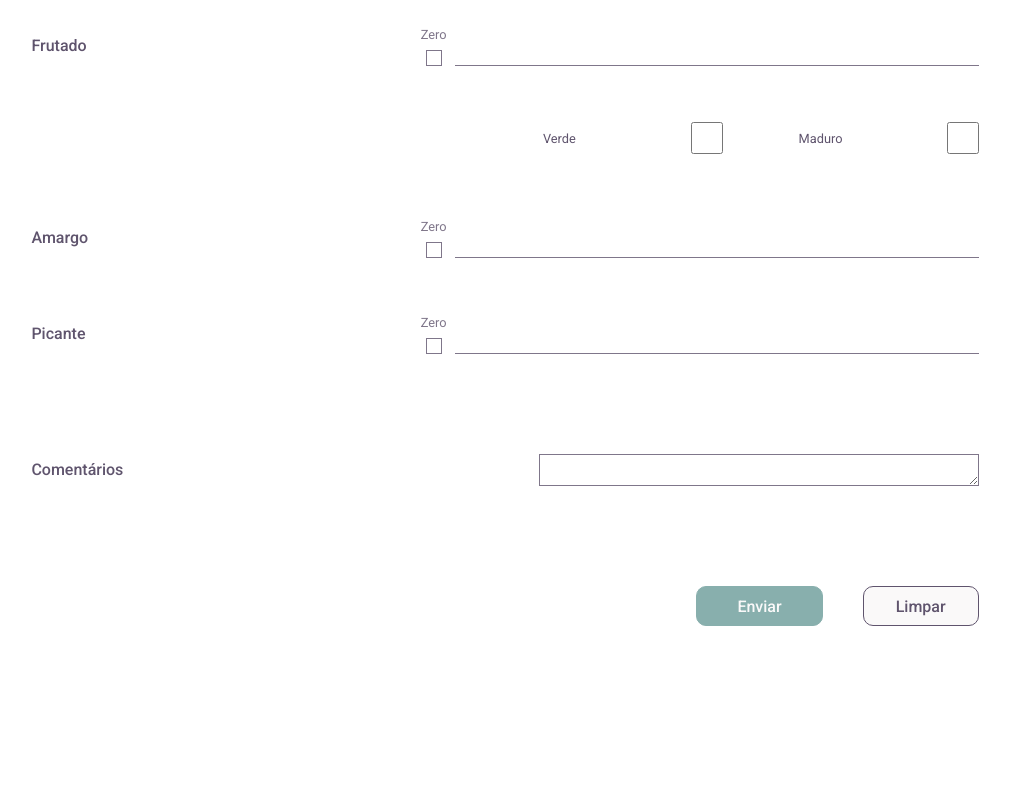
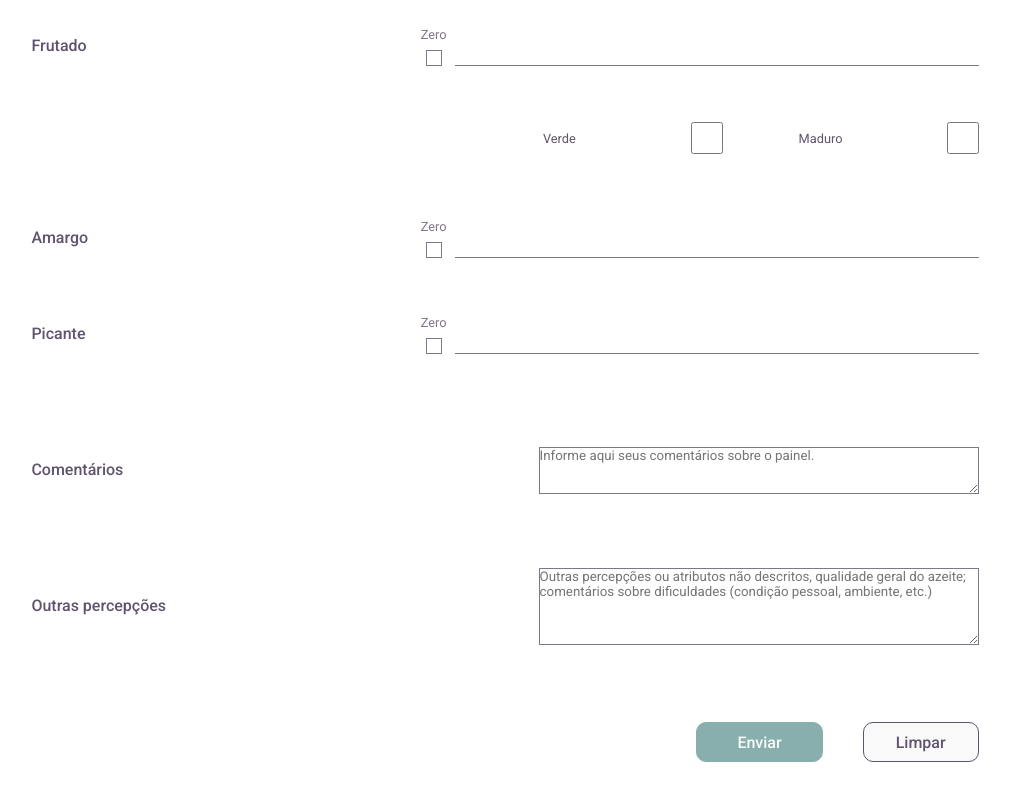
Before and after one commit to lincolmlabs/olive-oil-sensorial-evaluation, a React (Create React App) app in the folder app/: page / in a window 1280 px wide. Shown: the part 1250-2050 px from the top of the page, without its empty margins (135-1145 px from the left). Before the commit the page ends 1940 px from the top, so only its background shows below. Built offline with nearby package versions, Linux system fonts and the light colour scheme; no server answers.

Commit message:
Outros campos

```diff
--- a/app/src/components/attribute-descriptor/attribute/attribute.component.tsx
+++ b/app/src/components/attribute-descriptor/attribute/attribute.component.tsx
@@ -96,18 +96,23 @@ function Samples(props: {
 function TextAttribute(props: {
   attributeId: string;
   label: string;
+  placeholder: string;
+  rows: number;
   textState: string;
   setTextState: React.Dispatch<SetStateAction<string>>;
-  descriptorsDispatches?: Array<React.Dispatch<SetStateAction<boolean>>>;
-  descriptorsSetDispatch?: React.Dispatch<SetStateAction<Set<string>>>;
 }) {
-  const scaleRef = useRef<HTMLInputElement>(null);
+  const scaleRef = useRef<HTMLTextAreaElement>(null);
 
   return (
     <StyledAttributeWrapper>
       <StyledAttributeLabel>{props.label}</StyledAttributeLabel>
       <StyledZeroScaleWrapper>
-        <StyledTextArea />
+        <StyledTextArea
+          ref={scaleRef}
+          placeholder={props.placeholder}
+          rows={props.rows}
+          onChange={e => { props.setTextState(e.target.value) }}
+        />
       </StyledZeroScaleWrapper>
     </StyledAttributeWrapper>
   );
--- a/app/src/components/attribute-descriptor/attribute/attribute.controller.tsx
+++ b/app/src/components/attribute-descriptor/attribute/attribute.controller.tsx
@@ -98,11 +98,10 @@ const sendEvaluation = async (results: IResult, panelInfo: any) => {
     "sampleNumber": sampleNumber,
     "sampleCode": results.sample,
     "user": "user01",
-    "comments": panelInfo["comments"],
+    "comments": results.comments,
+    "otherPerceptions": results.otherPerceptions,
     "responses": results,
   }
-
-  console.log(jsonData)
 
   const requestOptions = {
     method: "POST",
--- a/app/src/components/attribute-descriptor/models/attributes.model.tsx
+++ b/app/src/components/attribute-descriptor/models/attributes.model.tsx
@@ -62,6 +62,10 @@ export const attributes = {
     comments: {
       id: "comments",
       description: "Comentários"
+    },
+    otherPerceptions: {
+      id: "otherPerceptions",
+      description: "Outras percepções"
     }
   }
 };
--- a/app/src/components/modal/modal.model.tsx
+++ b/app/src/components/modal/modal.model.tsx
@@ -1,6 +1,7 @@
 export interface IResult {
   sample: string;
   comments: string;
+  otherPerceptions: string;
   fusty: number;
   musty: number;
   winey: number;
--- a/app/src/pages/sample-evaluation/sample-evaluation.model.tsx
+++ b/app/src/pages/sample-evaluation/sample-evaluation.model.tsx
@@ -6,6 +6,7 @@ export interface IEvaluationInfo {
 export interface IResult {
   sample: string;
   comments: string;
+  otherPerceptions: string;
   fusty: number;
   musty: number;
   winey: number;
--- a/app/src/pages/sample-evaluation/sample-evaluation.page.tsx
+++ b/app/src/pages/sample-evaluation/sample-evaluation.page.tsx
@@ -28,6 +28,7 @@ import { IResult } from "./sample-evaluation.model";
 function SampleEvaluationPage() {
   const [sample, setSample] = useState("");
   const [comments, setComments] = useState("");
+  const [otherPerceptions, setOtherPerceptions] = useState("");
 
   const [panelInfo, setPanelInfo] = useState({
     "batchName": "",
@@ -67,6 +68,7 @@ function SampleEvaluationPage() {
   const results: IResult = {
     sample,
     comments,
+    otherPerceptions,
     fusty,
     musty,
     winey,
@@ -447,15 +449,29 @@ function SampleEvaluationPage() {
               <TextAttribute
                 attributeId={attributes.textual.comments.id}
                 label={attributes.textual.comments.description}
+                placeholder="Informe aqui seus comentários sobre o painel."
+                rows={3}
                 textState={comments}
                 setTextState={setComments}
+               />
+            </AttributesContainer>
+            <AttributesContainer>
+              <TextAttribute
+                attributeId={attributes.textual.otherPerceptions.id}
+                label={attributes.textual.otherPerceptions.description}
+                placeholder="Outras percepções ou atributos não descritos, qualidade geral do azeite; comentários sobre dificuldades (condição pessoal, ambiente, etc.)"
+                rows={5}
+                textState={otherPerceptions}
+                setTextState={setOtherPerceptions}
                />
             </AttributesContainer>
           </StyledSection>
         <ButtonsSection>
           <PrimaryButton
-            onClick={() =>
-              saveResultsHandler(results, panelInfo)
+            onClick={() => {
+                console.log(comments);
+                saveResultsHandler(results, panelInfo);
+              }
             }
           >Enviar</PrimaryButton>
           <SecondaryButton
```
